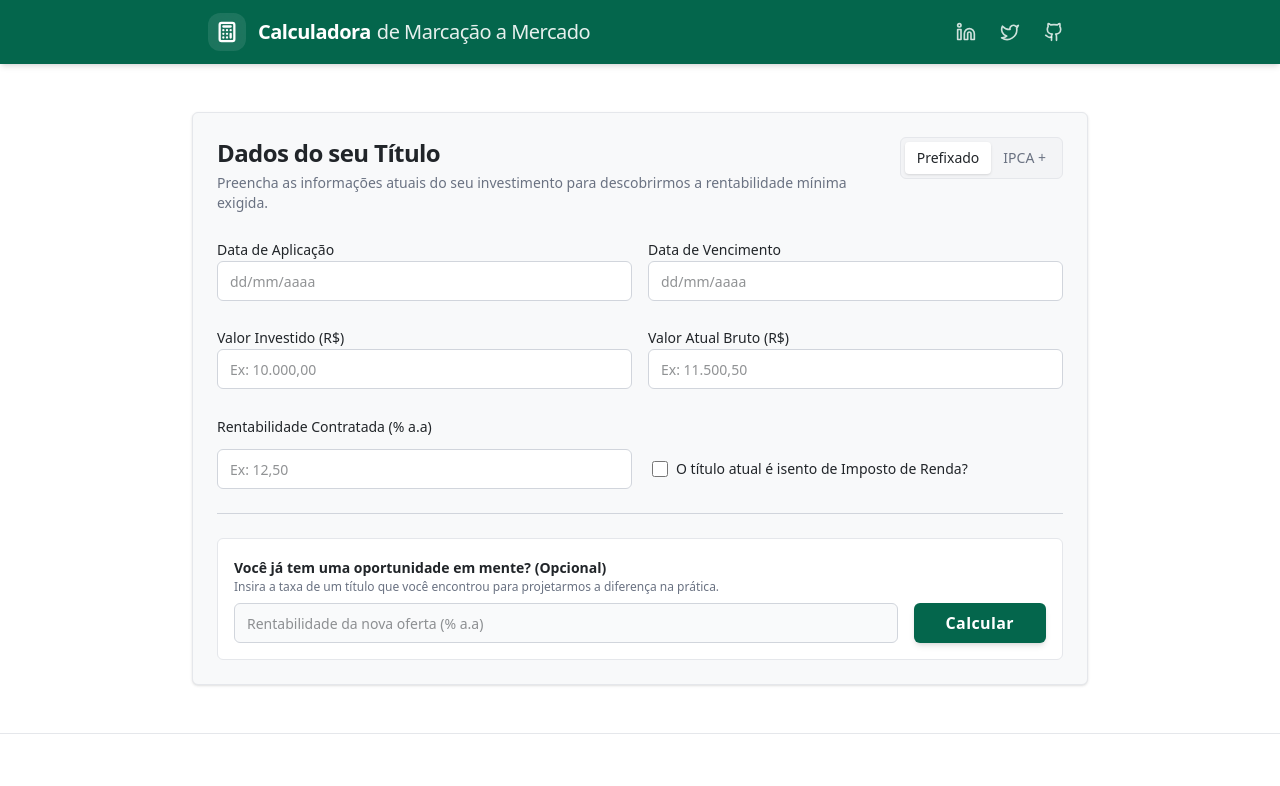
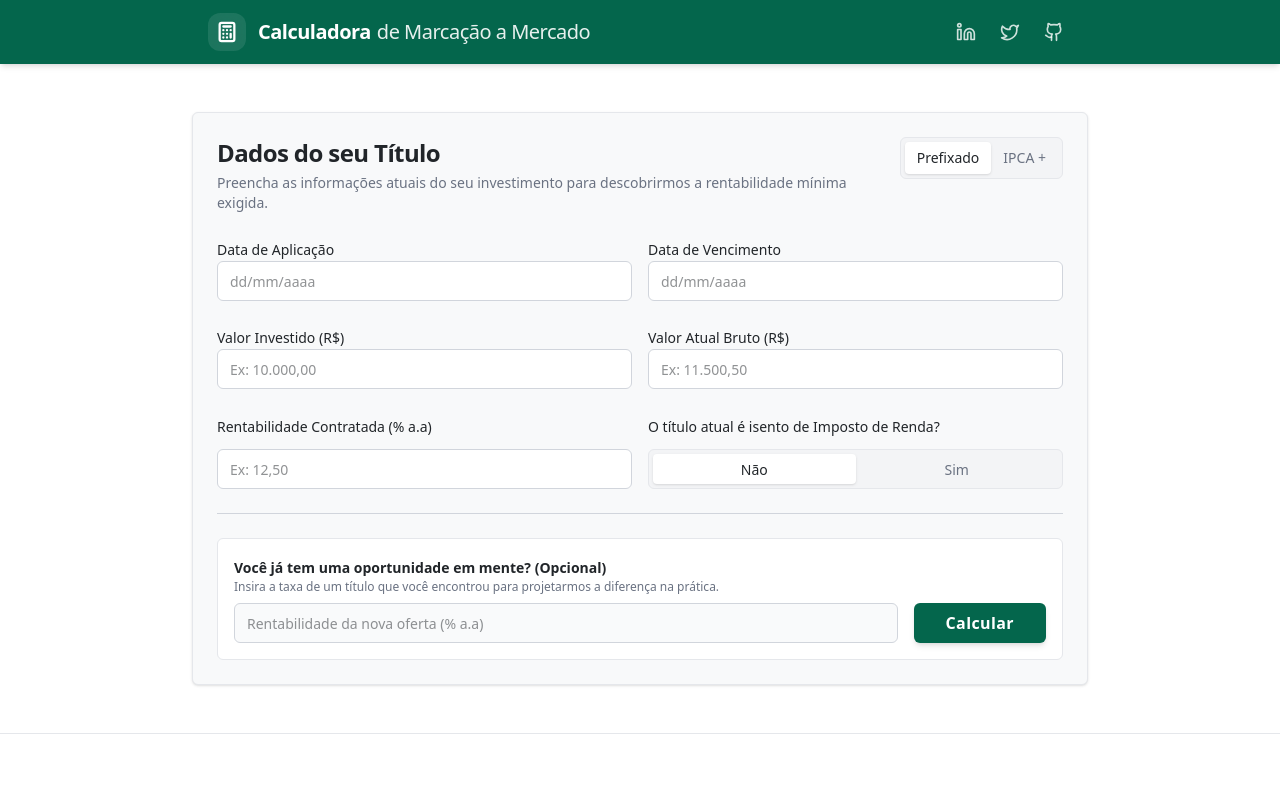
Before and after one commit to rafaelviefe/marcacao-mercado-calc, a Next.js app: page / in a window 1280 px wide. Shown: the top 786 px of the page. Built offline with nearby package versions, Linux system fonts and the light colour scheme.

Commit message:
Refactor isentoIR input in CalculatorForm for improved UI and state management

```diff
--- a/src/components/CalculatorForm.tsx
+++ b/src/components/CalculatorForm.tsx
@@ -115,6 +115,7 @@ export function CalculatorForm() {
   });
 
   const tipoTituloWatch = watch("tipoTitulo");
+  const isentoIRWatch = watch("isentoIR");
 
   const handleDateChange =
     (field: "dataAplicacao" | "dataVencimento") =>
@@ -358,7 +359,7 @@ export function CalculatorForm() {
           </div>
         </div>
 
-        <div className="grid grid-cols-1 md:grid-cols-2 gap-4 items-end">
+        <div className="grid grid-cols-1 md:grid-cols-2 gap-4">
           <div className="space-y-2">
             <div className="flex justify-between items-center h-7">
               <label className="text-sm font-medium text-calculator-text">
@@ -397,19 +398,37 @@ export function CalculatorForm() {
             )}
           </div>
 
-          <div className="flex items-center space-x-2 h-10 px-1">
-            <input
-              type="checkbox"
-              id="isentoIR"
-              {...register("isentoIR")}
-              className="w-4 h-4 accent-calculator-primary cursor-pointer"
-            />
-            <label
-              htmlFor="isentoIR"
-              className="text-sm font-medium text-calculator-text cursor-pointer select-none"
-            >
-              O título atual é isento de Imposto de Renda?
-            </label>
+          <div className="space-y-2">
+            <div className="flex items-center h-7">
+              <label className="text-sm font-medium text-calculator-text">
+                O título atual é isento de Imposto de Renda?
+              </label>
+            </div>
+            <div className="flex items-center bg-gray-100 p-1 rounded-md border border-gray-200 h-10 w-full">
+              <input type="checkbox" className="hidden" {...register("isentoIR")} />
+              <button
+                type="button"
+                onClick={() => setValue("isentoIR", false, { shouldValidate: true })}
+                className={`flex-1 py-1.5 h-full text-sm font-medium rounded transition-all duration-200 ${
+                  !isentoIRWatch
+                    ? "bg-white text-calculator-text shadow-sm"
+                    : "text-gray-500 hover:text-calculator-text"
+                }`}
+              >
+                Não
+              </button>
+              <button
+                type="button"
+                onClick={() => setValue("isentoIR", true, { shouldValidate: true })}
+                className={`flex-1 py-1.5 h-full text-sm font-medium rounded transition-all duration-200 ${
+                  isentoIRWatch
+                    ? "bg-white text-calculator-text shadow-sm"
+                    : "text-gray-500 hover:text-calculator-text"
+                }`}
+              >
+                Sim
+              </button>
+            </div>
           </div>
         </div>
 
```
